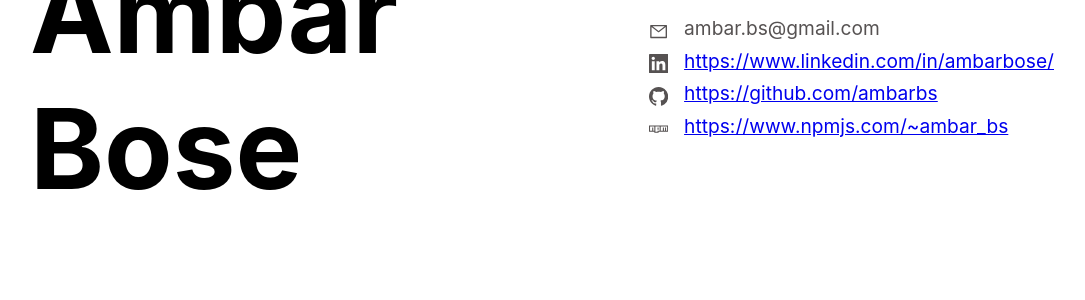
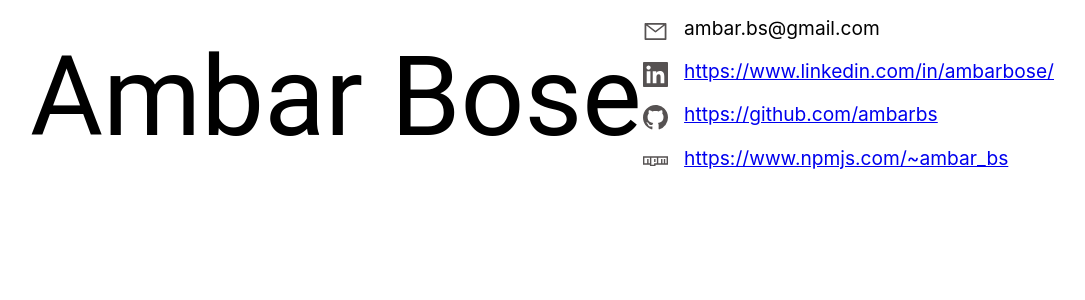
Before and after one commit to ambarbs/my-resume, a React (Create React App) app: page / in a window 1280 px wide. Shown: the top 300 px of the page, without its empty margins (98-1183 px from the left). Built offline with nearby package versions, Linux system fonts and the light colour scheme.

Commit message:
worked on header section

```diff
--- a/package.json
+++ b/package.json
@@ -9,7 +9,7 @@
     "react": "^17.0.2",
     "react-dom": "^17.0.2",
     "react-icons": "^4.3.1",
-    "react-scripts": "5.0.0",
+    "react-scripts": "^3.0.1",
     "styled-components": "^5.3.3",
     "web-vitals": "^2.1.3"
   },
--- a/src/components/app/App.js
+++ b/src/components/app/App.js
@@ -1,4 +1,4 @@
-import '../../App.css';
+import React from 'react';
 import {AppWrapper} from "./App.styles";
 import Header from "../header/Header";
 
--- a/src/components/app/App.styles.js
+++ b/src/components/app/App.styles.js
@@ -1,4 +1,5 @@
 import styled from 'styled-components';
+import React from 'react';
 
 export const AppOuterWrapper = styled.div`
   //background-color: red;
--- a/src/components/header/Header.js
+++ b/src/components/header/Header.js
@@ -1,3 +1,4 @@
+import React from 'react';
 import {HeaderWrapper, NameWrapper} from "./Header.styles";
 import {ContactSectionWrapper} from "./contact/Contact.styles";
 import {AiOutlineMail} from "react-icons/ai";
--- a/src/components/header/Header.styles.js
+++ b/src/components/header/Header.styles.js
@@ -5,11 +5,11 @@ export const HeaderWrapper = styled.section`
   justify-content: space-between;
   align-items: center;
   width: 100%;
-  height: 8rem;
+  height: 10rem;
   margin-top: 1rem;
 `
 
 export const NameWrapper = styled.div`
   font-size: 7em;
-  font-weight: bold;
+  font-family: 'Roboto';
 `
--- a/src/components/header/contact/Contact.js
+++ b/src/components/header/contact/Contact.js
@@ -1,9 +1,10 @@
+import React from 'react';
 import PropTypes from 'prop-types'
 import {ContactText, ContactUrl, ContactWrapper} from "./Contact.styles";
 
 const Contact = ({Icon, text, isUrl = false}) =>
     <ContactWrapper>
-        <Icon/>
+        <Icon size={25} color='#565252'/>
         {!isUrl && <ContactText>{text}</ContactText>}
         {isUrl && <ContactUrl href={text}>{text}</ContactUrl>}
     </ContactWrapper>
--- a/src/components/header/contact/Contact.styles.js
+++ b/src/components/header/contact/Contact.styles.js
@@ -12,7 +12,6 @@ export const ContactWrapper = styled.div`
   justify-content: center;
   align-items: center;
   font-size: larger;
-  color: #565252;
 `
 
 export const ContactText = styled.label`
```
Also changed, not shown: 1 other file (tests, documents, lock files or other folders).
